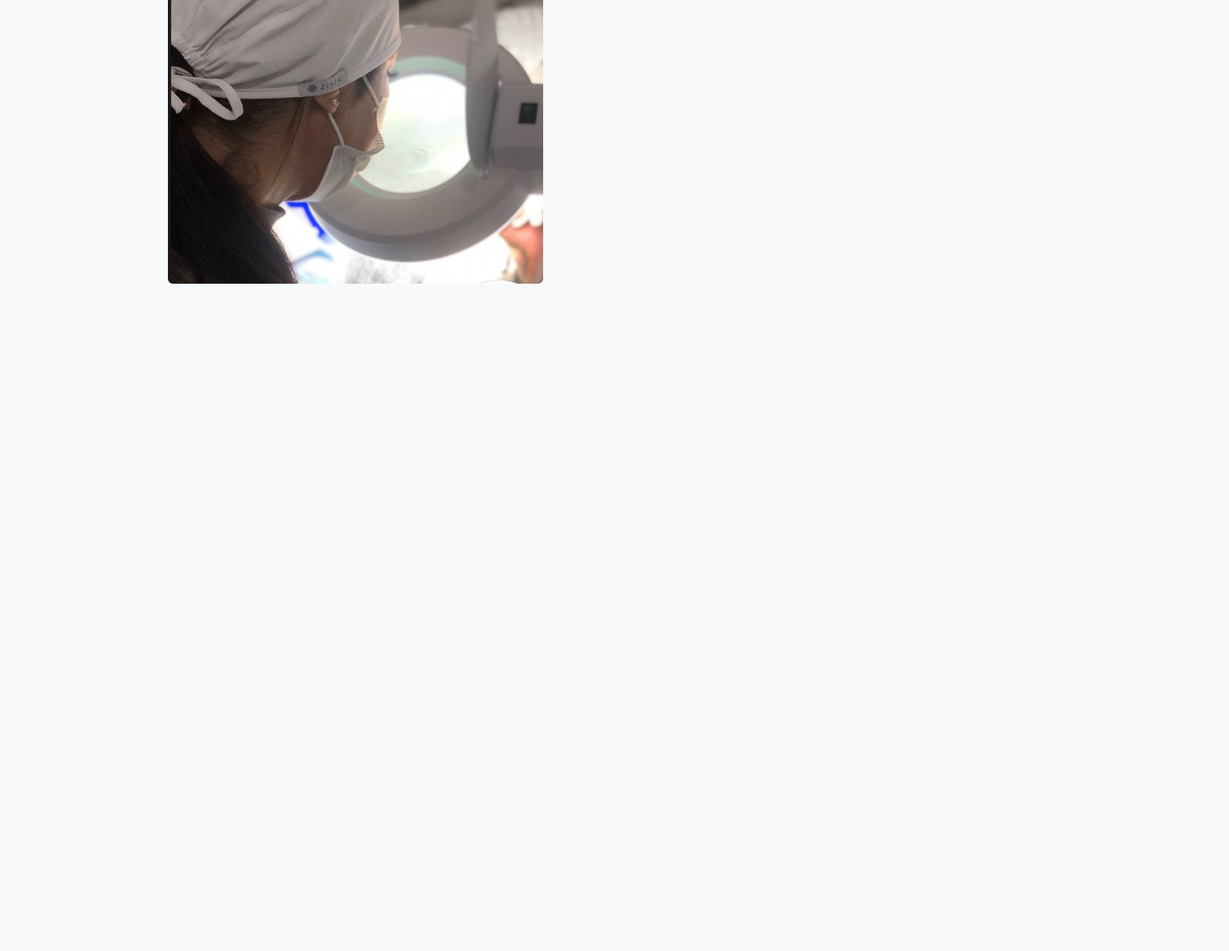
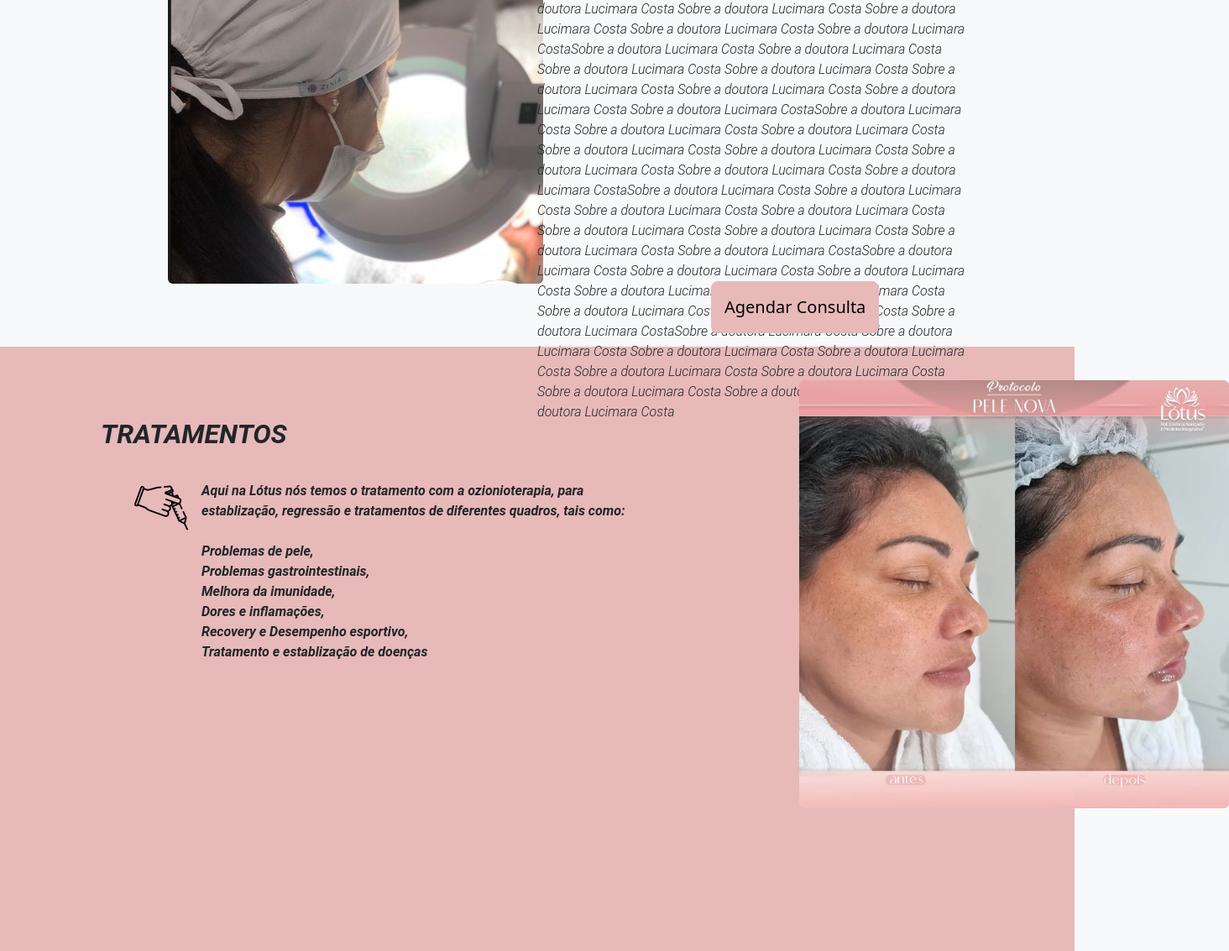
Before and after one commit to Emibailo/lotus, a plain HTML site: page index.html in a window 1280 px wide. Shown: the part 627-1760 px from the top of the page at 84% size, 1464 px wide, since content can reach past the window. Before the commit the page ends 965 px from the top, so only its background shows below. Drawn offline with nearby package versions, Linux system fonts and the light colour scheme.

Commit message:
tratamentos

```diff
--- a/estilo.css
+++ b/estilo.css
@@ -64,6 +64,7 @@ body{
 
 /*Parte 2 - Doutora*/
 
+
 #imagemDoutora{
     margin-top: 5vh;
     margin-left: 25vh;
@@ -77,3 +78,77 @@ body{
     font-size: 40px;
     color: #e7b9b9 ;
 }
+
+#subtituloDoutora{
+    position: absolute;
+    font-family: "Roboto", sans-serif;
+    font-weight: 700;
+    font-style: italic;
+    margin-left: 80vh;
+    margin-top: 15vh;
+    font-family: 'Caprasimo', cursive;
+    font-size: 20px;
+}
+
+#textoDoutora{
+    position: absolute;
+    font-family: "Roboto", sans-serif;
+    font-weight: 300;
+    font-style: italic;
+    margin-left: 80vh;
+    margin-top: 20vh;
+    width: 40%;
+    justify-content: center;
+
+}
+
+#botaoParte2{
+    position: relative;
+    margin-top: 65vh;
+    margin-left: 25vh;
+    background-color: #e7b9b9;
+    border-color: #e7b9b9;
+    color: #000;
+    padding: 15px;
+}
+
+/*Parte 3 - Tratamentos*/
+#tratamentos{
+    margin-top: 2vh;
+    background-color: #e7b9b9 ;
+    padding: 45vh;
+}
+
+#imagemTratamento{
+    position: absolute;
+    width: 40%;
+    margin-left: 74vh;
+    margin-top: -40vh;
+}
+
+#tituloTratamento{
+    position: absolute;
+    font-family: "Roboto", sans-serif;
+    font-weight: 700;
+    font-style: italic;
+    font-size: 4vh;
+    margin-left: -30vh;
+    margin-top: -35vh;
+}
+
+#iconeOzonio{
+    width: 8vh;
+    margin-left: -25vh;
+    margin-top: -25vh;
+}
+
+#textoOzonio{
+    position: absolute;
+    font-family: "Roboto", sans-serif;
+    font-weight: 700;
+    font-style: italic;
+    font-size: 2vh;
+    width: 40%;
+    margin-left: -15vh;
+    margin-top: -25vh;
+}
--- a/index.html
+++ b/index.html
@@ -71,6 +71,32 @@
         <div id="doutora">
             <img id="imagemDoutora" src="imagens/doutora.PNG" class="rounded float-start" alt="...">
             <p id="tituloDoutora" >Sobre a doutora Lucimara Costa</p>
+            <p id="subtituloDoutora">CRM: ***** | RQE: *****</p>
+            <p id="textoDoutora">Sobre a doutora Lucimara Costa Sobre a doutora Lucimara Costa Sobre a doutora Lucimara Costa Sobre a doutora Lucimara Costa Sobre a doutora Lucimara Costa Sobre a doutora Lucimara Costa
+              Sobre a doutora Lucimara CostaSobre a doutora Lucimara Costa Sobre a doutora Lucimara Costa Sobre a doutora Lucimara Costa Sobre a doutora Lucimara Costa Sobre a doutora Lucimara Costa Sobre a doutora Lucimara Costa Sobre a doutora Lucimara Costa
+              Sobre a doutora Lucimara CostaSobre a doutora Lucimara Costa Sobre a doutora Lucimara Costa Sobre a doutora Lucimara Costa Sobre a doutora Lucimara Costa Sobre a doutora Lucimara Costa Sobre a doutora Lucimara Costa Sobre a doutora Lucimara Costa
+              Sobre a doutora Lucimara CostaSobre a doutora Lucimara Costa Sobre a doutora Lucimara Costa Sobre a doutora Lucimara Costa Sobre a doutora Lucimara Costa Sobre a doutora Lucimara Costa Sobre a doutora Lucimara Costa Sobre a doutora Lucimara Costa
+              Sobre a doutora Lucimara CostaSobre a doutora Lucimara Costa Sobre a doutora Lucimara Costa Sobre a doutora Lucimara Costa Sobre a doutora Lucimara Costa Sobre a doutora Lucimara Costa Sobre a doutora Lucimara Costa Sobre a doutora Lucimara Costa
+              Sobre a doutora Lucimara CostaSobre a doutora Lucimara Costa Sobre a doutora Lucimara Costa Sobre a doutora Lucimara Costa Sobre a doutora Lucimara Costa Sobre a doutora Lucimara Costa Sobre a doutora Lucimara Costa Sobre a doutora Lucimara Costa
+              Sobre a doutora Lucimara CostaSobre a doutora Lucimara Costa
+            </p>
+            <button id="botaoParte2" type="button" class="btn btn-primary btn-lg" href="#">Agendar Consulta</button>
+        </div>
+
+        <div id="tratamentos">
+          <img id="imagemTratamento" src="imagens/Tratamento.PNG" class="rounded float-start" alt="...">
+          <p id="tituloTratamento">TRATAMENTOS</p>
+          <div id="ozionioterapia">
+            <img id="iconeOzonio" src="imagens/iconeOzonio.png" class="rounded float-start" alt="...">
+            <p id="textoOzonio"> Aqui na Lótus nós temos o tratamento com a ozionioterapia, para establização, regressão e tratamentos de diferentes quadros, tais como: <br /> <br />
+              Problemas de pele, <br />
+              Problemas gastrointestinais, <br />
+              Melhora da imunidade, <br />
+              Dores e inflamações, <br />
+              Recovery e Desempenho esportivo, <br />
+              Tratamento e establização de doenças
+            </p>
+          </div>
         </div>
     </main>
 
```
Also changed, not shown: imagens/Tratamento.PNG (added), imagens/iconeEstetica.png (added), imagens/iconeOzonio.png (added).
